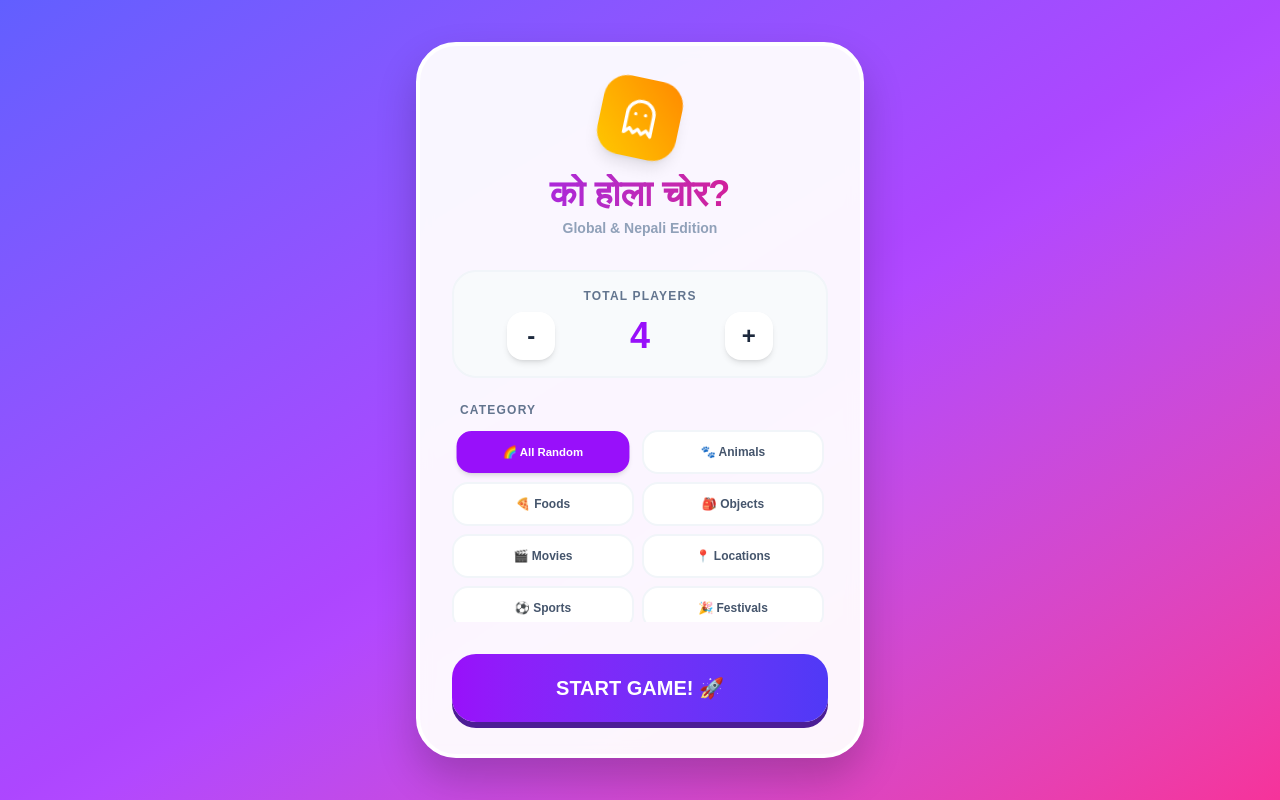
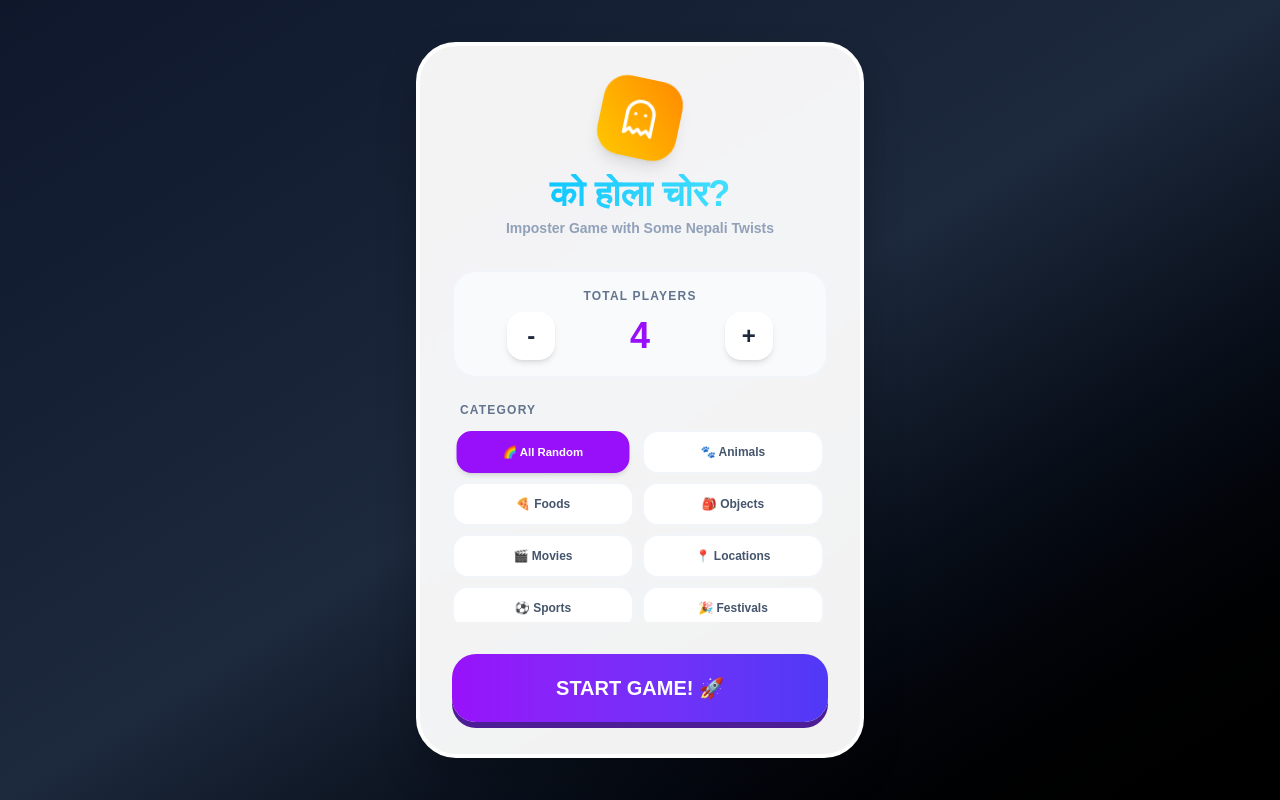
Before and after one commit to sabin147/imposter-NepaliGame, a React (Vite) app: page / in a window 1280 px wide. Built offline with nearby package versions, Linux system fonts and the light colour scheme.

Commit message:
refactor(ui): switch to dark mystery theme and improve visual hierarchy

```diff
--- a/src/App.jsx
+++ b/src/App.jsx
@@ -101,9 +101,9 @@ const App = () => {
   };
 
   return (
-    <div className="min-h-screen p-4 flex items-center justify-center font-bold text-slate-800 bg-gradient-to-br from-indigo-500 via-purple-500 to-pink-500">
+    <div className="min-h-screen p-4 flex items-center justify-center font-bold text-slate-800 bg-gradient-to-br from-slate-900 via-slate-800 to-black">
       <div className="w-full max-w-md relative">
-        <div className="lively-card p-8 space-y-8 bg-white/95 backdrop-blur-sm rounded-[2.5rem] shadow-2xl border-4 border-white">
+        <div className="lively-card p-8 space-y-8 bg-slate950/95 backdrop-blur-sm rounded-[2.5rem] shadow-2xl border border-slate-800">
 
           {gameState === 'setup' && (
             <div className="space-y-8 animate-in zoom-in duration-300">
@@ -111,8 +111,8 @@ const App = () => {
                 <div className="bg-gradient-to-tr from-yellow-400 to-orange-400 w-20 h-20 rounded-3xl mx-auto flex items-center justify-center shadow-lg rotate-12 mb-4">
                   <Ghost className="text-white" size={40} />
                 </div>
-                <h1 className="text-4xl font-black text-transparent bg-clip-text bg-gradient-to-r from-purple-600 to-pink-600">को होला चोर?</h1>
-                <p className="text-slate-400 text-sm mt-1">Global & Nepali Edition</p>
+                <h1 className="text-4xl font-black text-transparent bg-clip-text bg-gradient-to-r from-sky-400 to-cyan-300">को होला चोर?</h1>
+                <p className="text-slate-400 text-sm mt-1">Imposter Game with Some Nepali Twists</p>
               </div>
 
               <div className="space-y-6">
```
